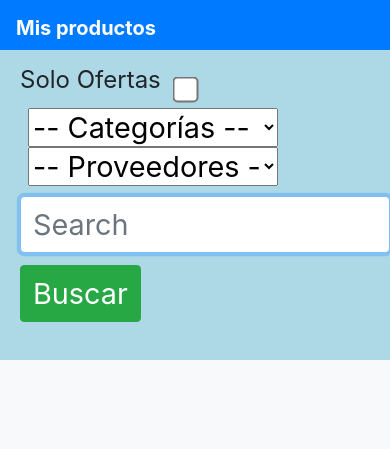
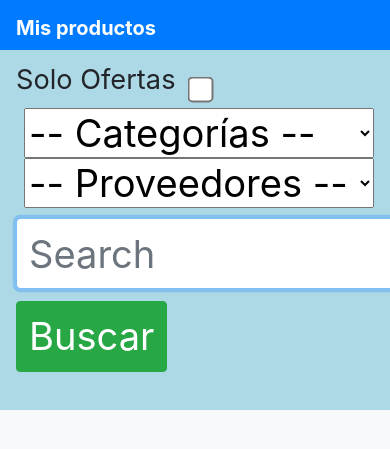
Before and after one commit to jedelacarrera/products_mvp, a Flask app: template src/templates/base.html in a window 390 px wide. Shown: the top 449 px of the page. Run offline with Flask 2, Linux system fonts and the light colour scheme; the template is opened without the code that fills it, so the values that code supplies are empty; some libraries are stand-ins or nearby versions.

Commit message:
:ribbon: increased size in selects

```diff
--- a/src/static/styles_v1.css
+++ b/src/static/styles_v1.css
@@ -47,19 +47,19 @@ h4 {
   .search-form-container {
     background-color: lightblue;
     size: 1.5em;
-    font-size: 1.5em;
+    font-size: 1.7em;
   }
   .search-form-container input {
-    font-size: 1.2em;
+    font-size: 1.4em;
     margin-top: 10px !important;
   }
   .search-form-container button {
-    font-size: 1.2em;
+    font-size: 1.4em;
     margin-top: 12px !important;
   }
   .search-form-container select {
-    font-size: 1.2em;
-    width: 250px;
+    font-size: 1.4em;
+    width: 350px;
     margin-left: 20px;
     margin-right: 20px;
   }
```
